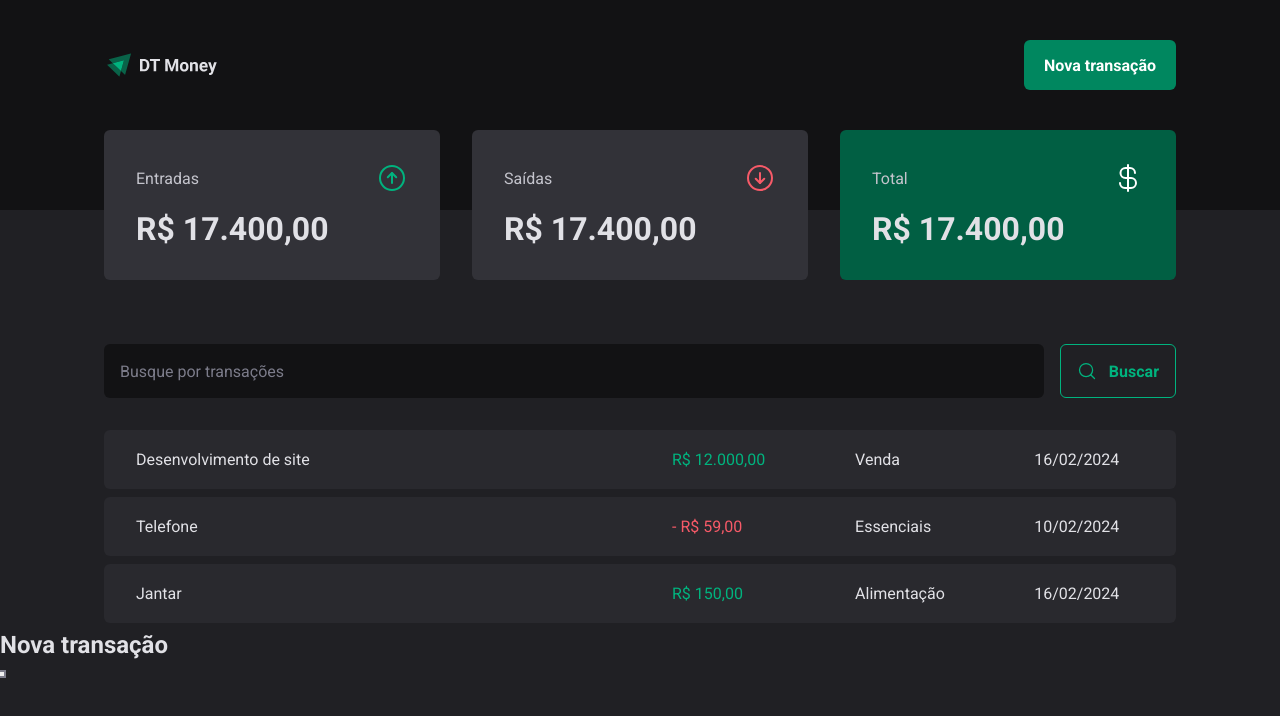
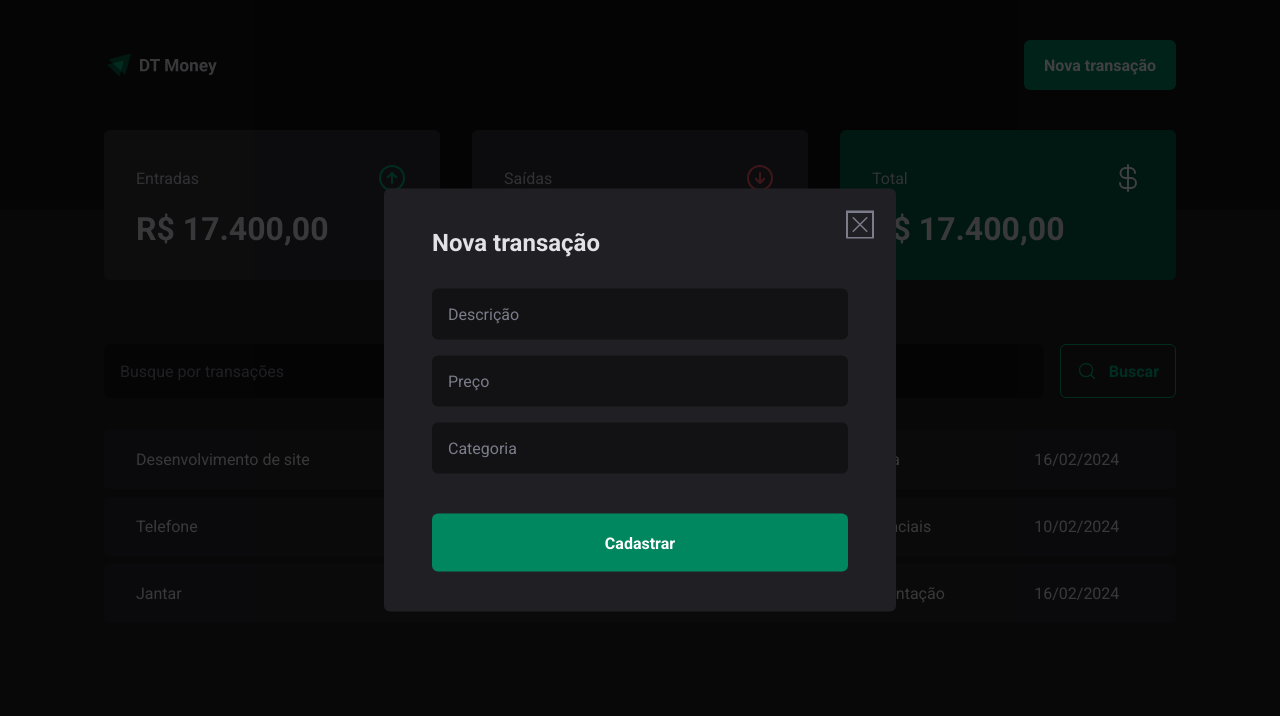
Before and after one commit to jhonnydelima/dt-money, a React (Vite) app: page / in a window 1280 px wide. Both pictures are taken after a click on the button "Nova transação". Shown: the top 716 px of the page. Built offline with nearby package versions, Linux system fonts and the light colour scheme.

Commit message:
feat: add NewTransactionModal component

```diff
--- a/src/components/Header/index.tsx
+++ b/src/components/Header/index.tsx
@@ -2,6 +2,7 @@
 import { HeaderContainer, HeaderContent, NewTransactionButton } from './styles'
 
 import logoImg from '../../assets/logo.svg'
+import { NewTransactionModal } from '../NewTransactionModal'
 
 export function Header() {
   return (
@@ -14,15 +15,7 @@
             <NewTransactionButton>Nova transação</NewTransactionButton>
           </Dialog.Trigger>
 
-          <Dialog.Portal>
-            <Dialog.Overlay />
-
-            <Dialog.Content>
-              <Dialog.Title>Nova transação</Dialog.Title>
-
-              <Dialog.Close />
-            </Dialog.Content>
-          </Dialog.Portal>
+          <NewTransactionModal />
         </Dialog.Root>
       </HeaderContent>
     </HeaderContainer>
--- /dev/null
+++ b/src/components/NewTransactionModal/index.tsx
@@ -0,0 +1,28 @@
+import * as Dialog from '@radix-ui/react-dialog'
+import { X } from 'phosphor-react'
+
+import { CloseButton, Content, Overlay } from './styles'
+
+export function NewTransactionModal() {
+  return (
+    <Dialog.Portal>
+      <Overlay />
+
+      <Content>
+        <Dialog.Title>Nova transação</Dialog.Title>
+
+        <CloseButton>
+          <X size={24} />
+        </CloseButton>
+
+        <form action="">
+          <input type="text" placeholder="Descrição" required />
+          <input type="number" placeholder="Preço" required />
+          <input type="text" placeholder="Categoria" required />
+
+          <button type="submit">Cadastrar</button>
+        </form>
+      </Content>
+    </Dialog.Portal>
+  )
+}
--- /dev/null
+++ b/src/components/NewTransactionModal/styles.ts
@@ -0,0 +1,71 @@
+import styled from 'styled-components'
+import * as Dialog from '@radix-ui/react-dialog'
+
+export const Overlay = styled(Dialog.Overlay)`
+  position: fixed;
+  width: 100vw;
+  height: 100vh;
+  inset: 0;
+  background: rgba(0, 0, 0, 0.75);
+`
+
+export const Content = styled(Dialog.Content)`
+  min-width: 32rem;
+  border-radius: 6px;
+  padding: 2.5rem 3rem;
+  background: ${(props) => props.theme['gray-800']};
+
+  // CENTRALIZAR
+  position: fixed;
+  top: 50%;
+  left: 50%;
+  transform: translate(-50%, -50%);
+
+  form {
+    margin-top: 2rem;
+
+    display: flex;
+    flex-direction: column;
+    gap: 1rem;
+
+    input {
+      border-radius: 6px;
+      border: 0;
+      padding: 1rem;
+      background: ${(props) => props.theme['gray-900']};
+      color: ${(props) => props.theme['gray-300']};
+
+      &::placeholder {
+        color: ${(props) => props.theme['gray-500']};
+      }
+    }
+
+    button[type='submit'] {
+      height: 58px;
+      border: 0;
+      background: ${(props) => props.theme['green-500']};
+      color: ${(props) => props.theme.white};
+      font-weight: bold;
+      padding: 0 1.25rem;
+      border-radius: 6px;
+      margin-top: 1.5rem;
+      cursor: pointer;
+
+      &:hover {
+        background: ${(props) => props.theme['green-700']};
+        transition: background-color 0.2s;
+      }
+    }
+  }
+`
+
+export const CloseButton = styled(Dialog.Close)`
+  position: absolute;
+  background: transparent;
+  border: 0;
+  top: 1.5rem;
+  right: 1.5rem;
+  line-height: 0;
+  cursor: pointer;
+  color: ${(props) => props.theme['gray-500']};
+`
```
